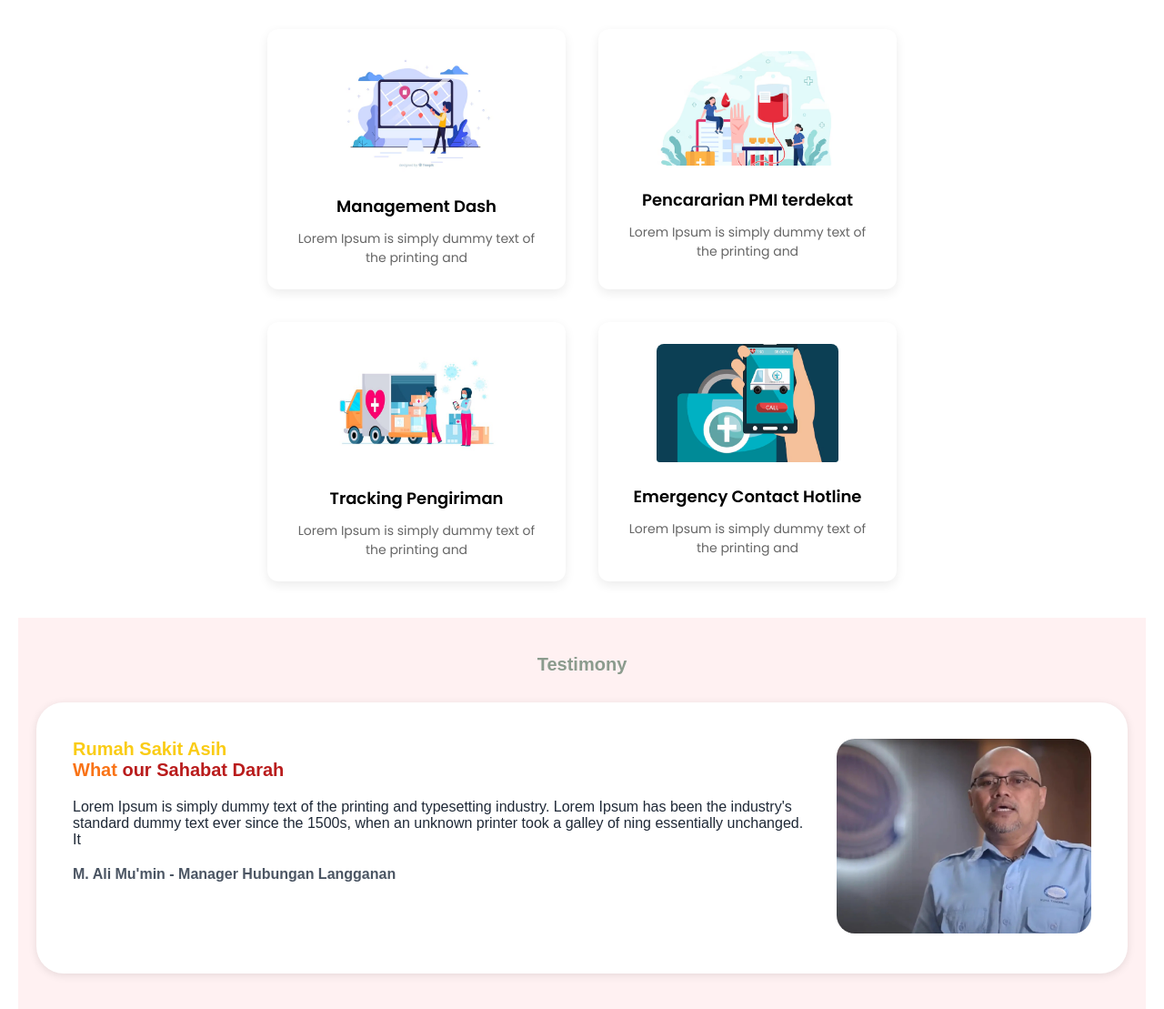
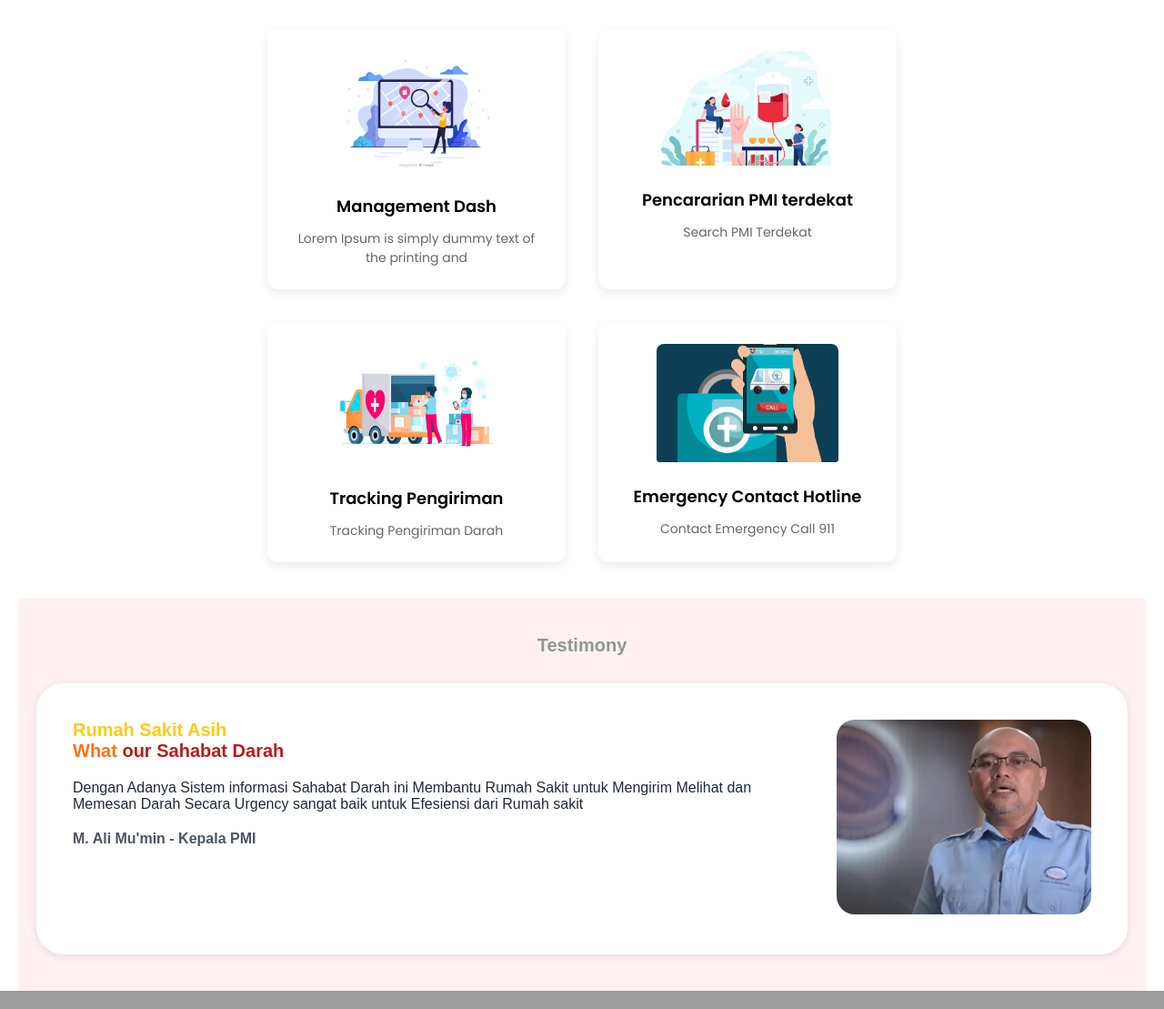
Before and after one commit to ferdiiiandraa/sahabat-darah, a Laravel app: page / in a window 1280 px wide. Shown: the part 1035-2144 px from the top of the page at 91% size. Run offline with Laravel 12, Linux system fonts and the light colour scheme; some libraries are stand-ins or nearby versions; grey boxes are pictures that could not be loaded.

Commit message:
lorem revisi

```diff
--- a/Project-Sahabat-Darah/resources/views/dashboard.blade.php
+++ b/Project-Sahabat-Darah/resources/views/dashboard.blade.php
@@ -83,7 +83,7 @@
       </a>
       <h3 class="solution-title">Pencararian PMI terdekat</h3>
       <p class="solution-description">
-        Lorem Ipsum is simply dummy text of the printing and
+        Search PMI Terdekat
       </p>
     </div>
 
@@ -93,7 +93,7 @@
       </a>
       <h3 class="solution-title">Tracking Pengiriman</h3>
       <p class="solution-description">
-        Lorem Ipsum is simply dummy text of the printing and
+        Tracking Pengiriman Darah
       </p>
     </div>
 
@@ -103,7 +103,7 @@
       </a>
       <h3 class="solution-title">Emergency Contact Hotline</h3>
       <p class="solution-description">
-        Lorem Ipsum is simply dummy text of the printing and
+        Contact Emergency Call 911
       </p>
     </div>
   </div>
@@ -122,10 +122,9 @@
         </p>
         <div class="testimonial-quote">
           <p>
-            Lorem Ipsum is simply dummy text of the printing and typesetting industry. Lorem Ipsum has been the industry's standard dummy text ever since the 1500s, when an unknown printer took a galley of ning essentially unchanged. It
-          </p>
+            Dengan Adanya Sistem informasi Sahabat Darah ini Membantu Rumah Sakit untuk Mengirim Melihat dan Memesan Darah Secara Urgency sangat baik untuk Efesiensi dari Rumah sakit</p>
         </div>
-        <p class="testimonial-author">M. Ali Mu'min - Manager Hubungan Langganan</p>
+        <p class="testimonial-author">M. Ali Mu'min - Kepala PMI</p>
       </div>
       <div class="testimonial-right">
         <img src="images/testimoni.png"
```
